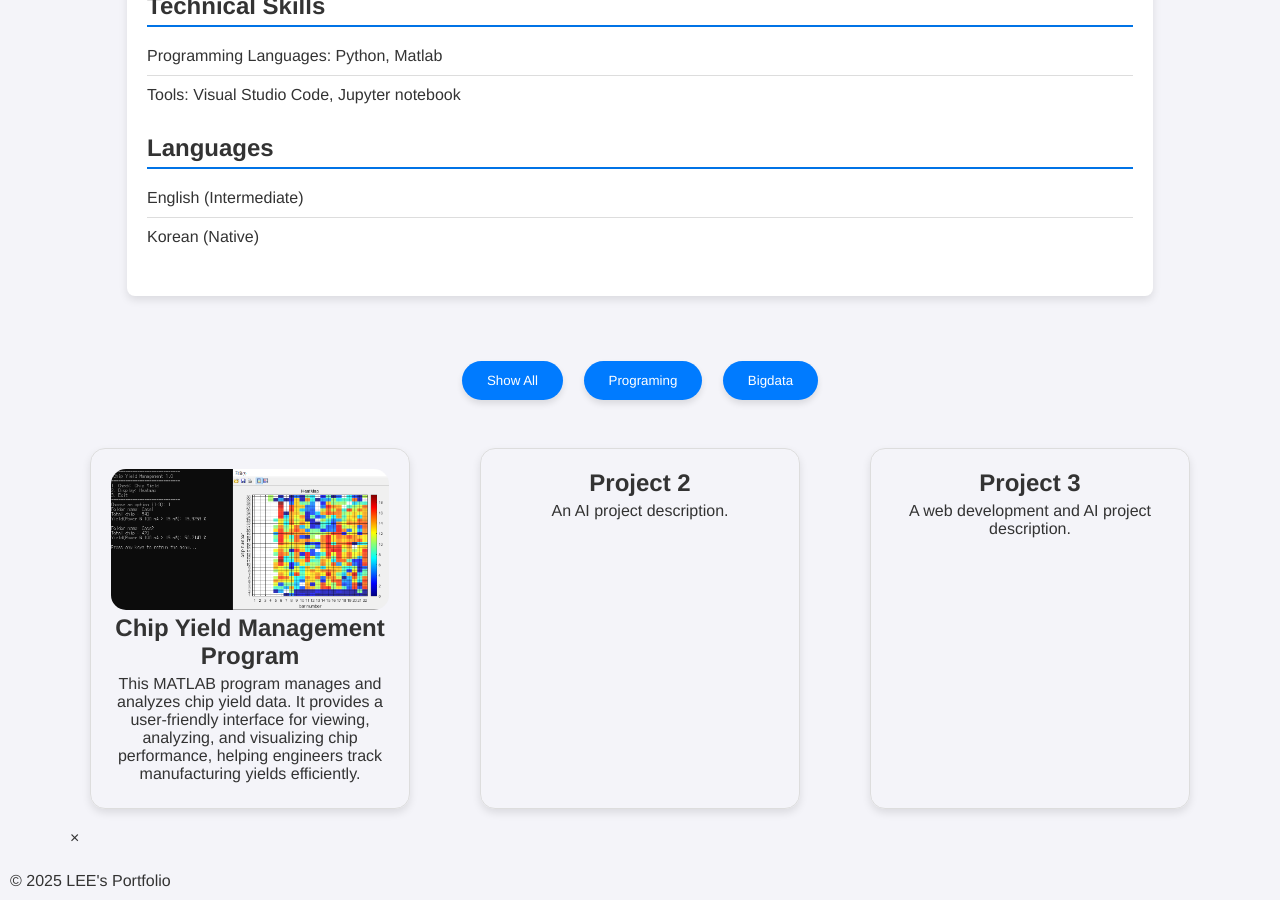
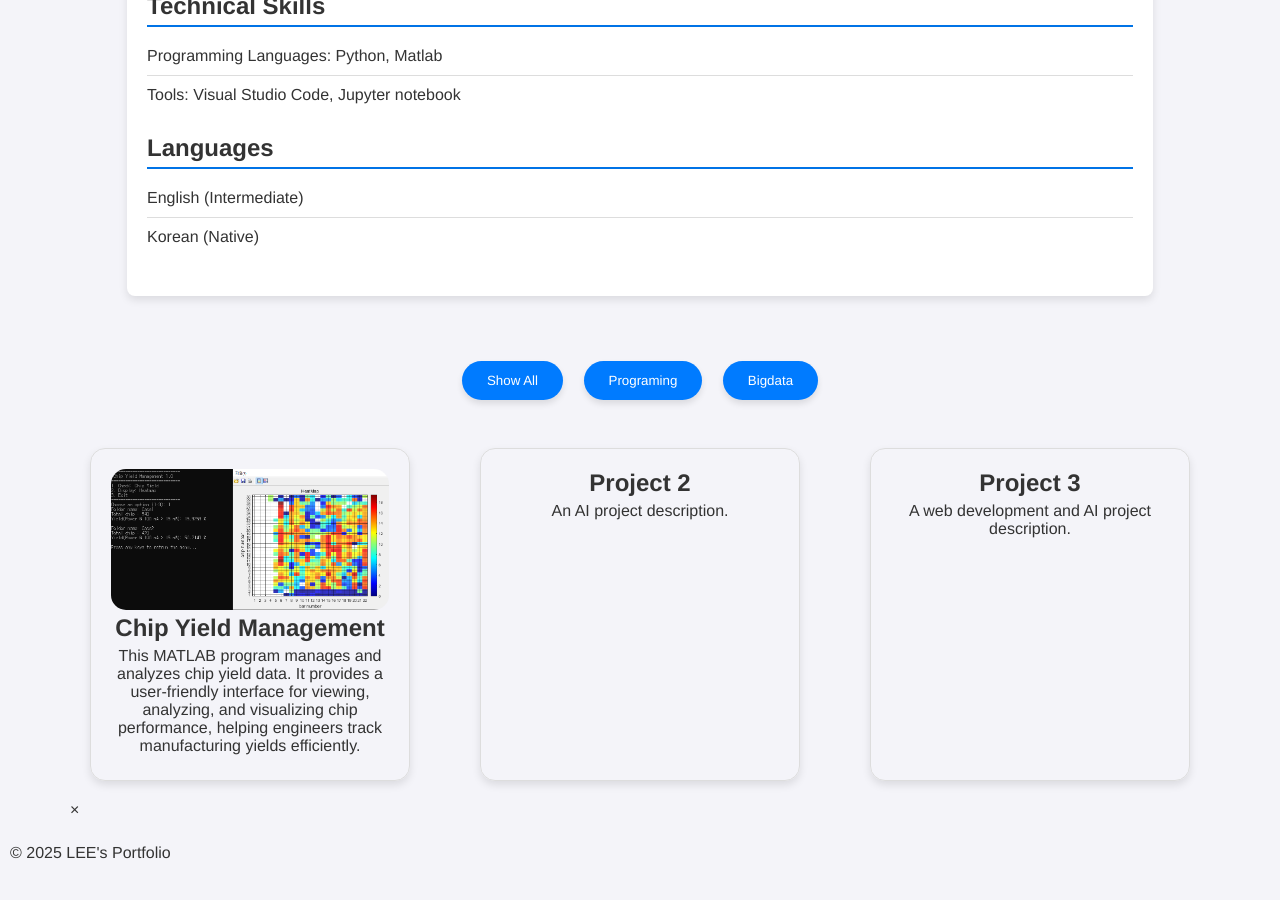
Before and after one commit to Yeonwoo-code/Portfolio, a Jekyll site: the page built from index.md, in a window 1280 px wide and 900 px high, scrolled down 810 px. Built offline with Jekyll 4.4.1, drawn with Linux system fonts in a browser that asks for light colours; after the commit the page ends 1682 px from its top, so only the background shows below that.

Commit message:
Update projects.html

```diff
--- a/_includes/projects.html
+++ b/_includes/projects.html
@@ -2,7 +2,7 @@
 <div class="projects">
   <div class="project-card" data-category="Programing" onclick="openModal('project1')">
     <img src="{{ site.baseurl }}/assets/images/project1.png" alt="Project 1 Image">
-    <h2> Chip Yield Management Program </h2>
+    <h2> Chip Yield Management </h2>
     <p> This MATLAB program manages and analyzes chip yield data. It provides a user-friendly interface for viewing, analyzing, and visualizing chip performance, helping engineers track manufacturing yields efficiently.</p>
   </div>
 
```
